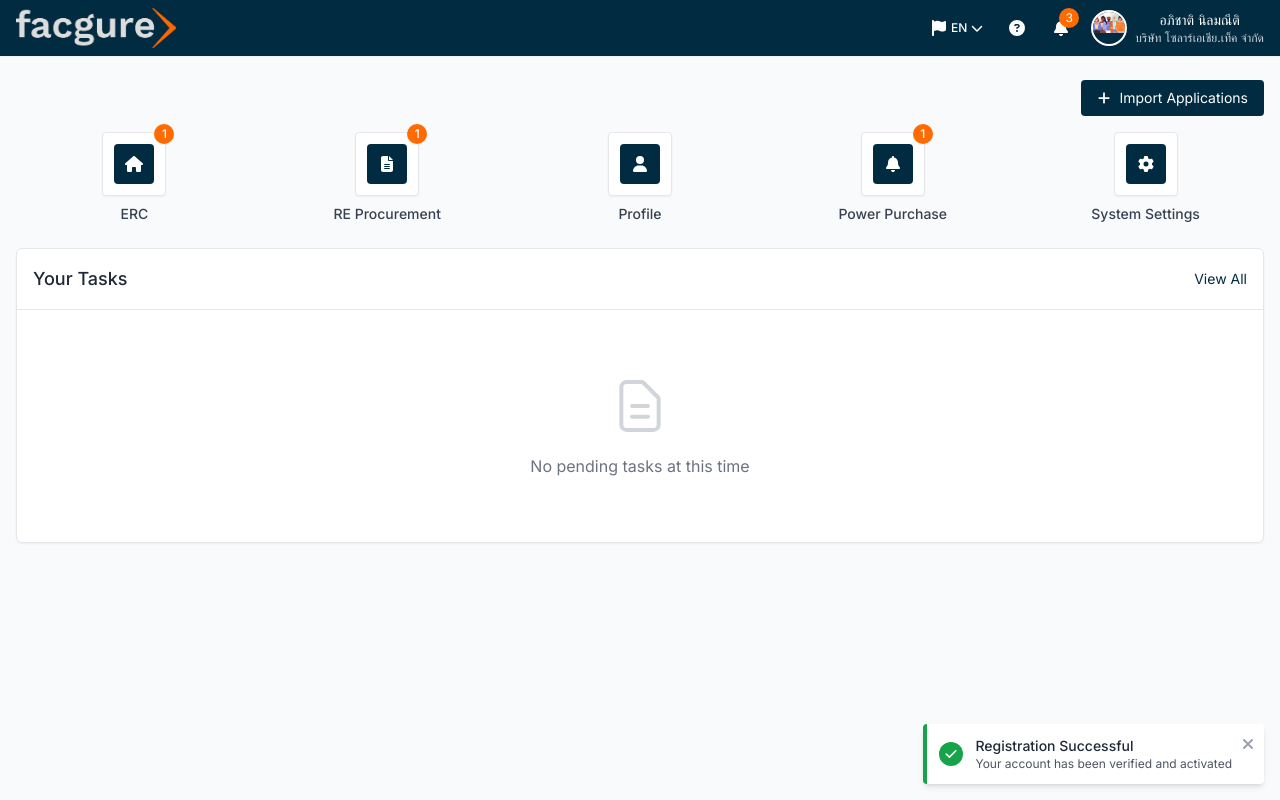
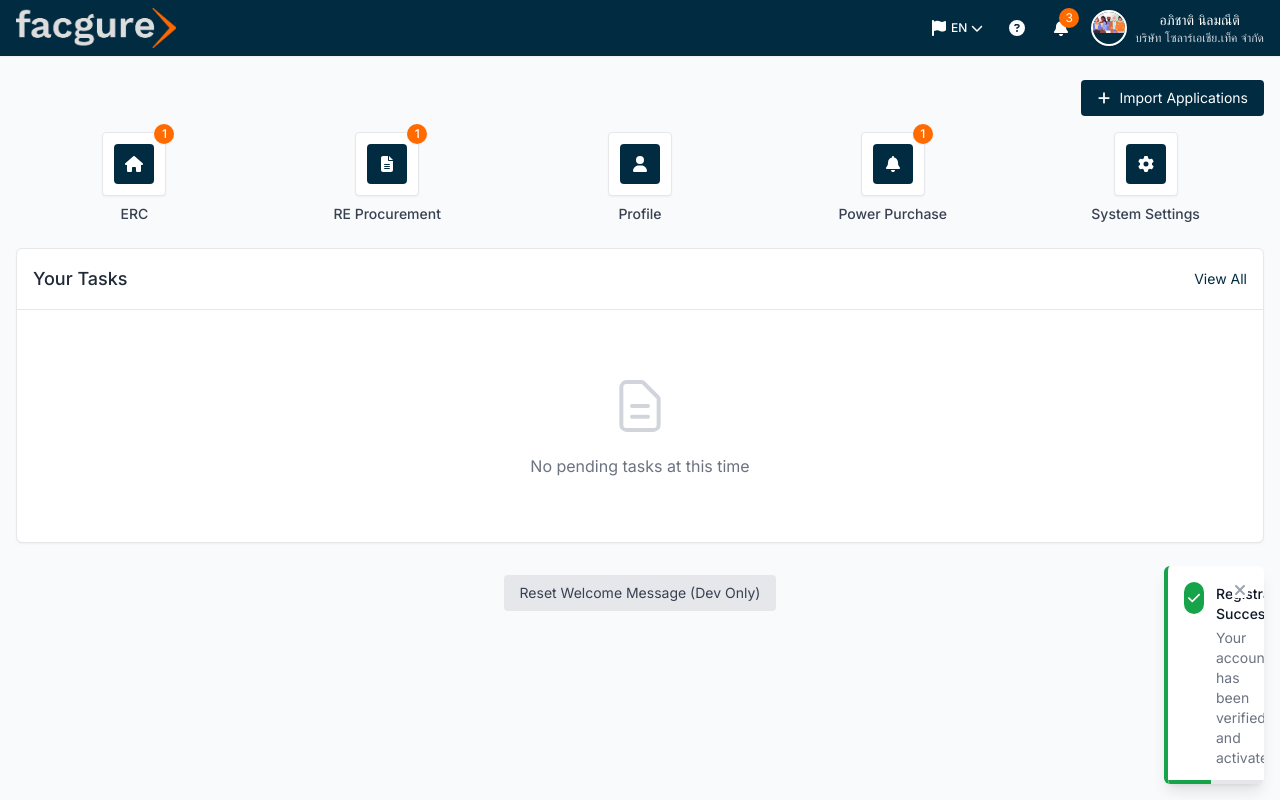
Before and after one commit to tkosin/Launchpad-Framework, a Next.js app: page / in a window 1280 px wide. Built offline with nearby package versions, Linux system fonts and the light colour scheme.

Commit message:
feat: convert registration success dialog to auto-hide toast
Update success dialog to use toast system with auto-hide.

Co-authored-by: Yod <32434679+tkosin@users.noreply.github.com>

```diff
--- a/app/layout.tsx
+++ b/app/layout.tsx
@@ -4,6 +4,7 @@ import "./globals.css"
 import { config } from "@fortawesome/fontawesome-svg-core"
 import "@fortawesome/fontawesome-svg-core/styles.css"
 import { LanguageProvider } from "@/contexts/language-context"
+import { ToastProvider } from "@/contexts/toast-context"
 
 // Prevent Font Awesome from adding its CSS since we did it manually above
 config.autoAddCss = false
@@ -28,7 +29,9 @@ export default function RootLayout({
         />
       </head>
       <body>
-        <LanguageProvider>{children}</LanguageProvider>
+        <LanguageProvider>
+          <ToastProvider>{children}</ToastProvider>
+        </LanguageProvider>
       </body>
     </html>
   )
--- a/app/page.tsx
+++ b/app/page.tsx
@@ -2,21 +2,22 @@
 
 import Image from "next/image"
 import { FontAwesomeIcon } from "@fortawesome/react-fontawesome"
-import { faBell, faCircleQuestion, faFlag, faChevronDown, faXmark, faPlus } from "@fortawesome/free-solid-svg-icons"
+import { faBell, faCircleQuestion, faFlag, faChevronDown, faPlus } from "@fortawesome/free-solid-svg-icons"
 import { useState, useEffect } from "react"
 import { AvatarChangeModal } from "@/components/avatar-change-modal"
 import { AppIcon } from "@/components/app-icon"
 import { UnifiedSidebar } from "@/components/unified-sidebar"
 import { useLanguage } from "@/contexts/language-context"
+import { useToast } from "@/contexts/toast-context"
 import { loadApps, convertToAppType } from "@/utils/app-loader"
 import type { AppWithIcon } from "@/types/app-manifest"
 import type { AppType } from "@/types/app"
 
 export default function Dashboard() {
   const { t, language, setLanguage } = useLanguage()
+  const { showToast } = useToast()
   const [allApps, setAllApps] = useState<AppWithIcon[]>([])
   const [installedApps, setInstalledApps] = useState<AppType[]>([])
-  const [showNotification, setShowNotification] = useState(true)
   const [notifications, setNotifications] = useState([
     {
       id: 1,
@@ -70,6 +71,20 @@ export default function Dashboard() {
     }
   }, [])
 
+  // Show registration success toast on initial load
+  useEffect(() => {
+    // Check if this is the first visit
+    const hasSeenWelcome = localStorage.getItem("hasSeenWelcome")
+
+    if (!hasSeenWelcome) {
+      // Show the welcome toast with a longer duration (8 seconds)
+      setTimeout(() => {
+        showToast("success", t("congratulations"), t("verificationComplete"), 8000)
+        localStorage.setItem("hasSeenWelcome", "true")
+      }, 1000) // Delay by 1 second to ensure the page has loaded
+    }
+  }, [showToast, t])
+
   const handleNavbarColorChange = (color: string) => {
     setNavbarColor(color)
     localStorage.setItem("navbarColor", color)
@@ -94,15 +109,22 @@ export default function Dashboard() {
         timestamp: new Date().toISOString(),
       }
       setNotifications([newNotification, ...notifications])
+
+      // Show toast notification
+      showToast("success", t("appInstalled"), `${app.name} ${t("appInstalledMessage")}`)
     }
   }
 
   const handleDeleteApp = (id: number) => {
-    setInstalledApps(installedApps.filter((app) => app.id !== id))
-  }
+    // Find the app name before removing it
+    const appToDelete = installedApps.find((app) => app.id === id)
 
-  const handleDismissNotification = () => {
-    setShowNotification(false)
+    if (appToDelete) {
+      setInstalledApps(installedApps.filter((app) => app.id !== id))
+
+      // Show toast notification
+      showToast("info", t("appRemoved"), `${appToDelete.name} ${t("appRemovedMessage")}`)
+    }
   }
 
   const openSidebar = (section: "help" | "notifications" | "profile" | "appstore") => {
@@ -120,10 +142,16 @@ export default function Dashboard() {
 
   const clearAllNotifications = () => {
     setNotifications([])
+
+    // Show toast notification
+    showToast("info", t("notificationsCleared"), t("notificationsClearedMessage"))
   }
 
   const handleAvatarChange = (newAvatarUrl: string) => {
     setUserAvatar(newAvatarUrl)
+
+    // Show toast notification
+    showToast("success", t("avatarUpdated"), t("avatarUpdatedMessage"))
   }
 
   // Determine if text should be white or black based on background color
@@ -162,6 +190,12 @@ export default function Dashboard() {
   // Add a function to count notifications per app
   const getNotificationCountForApp = (appId: number) => {
     return notifications.filter((notification) => notification.appId === appId).length
+  }
+
+  // Function to reset welcome message (for testing)
+  const resetWelcomeMessage = () => {
+    localStorage.removeItem("hasSeenWelcome")
+    window.location.reload()
   }
 
   return (
@@ -306,34 +340,19 @@ export default function Dashboard() {
             </div>
           </div>
         </div>
+
+        {/* For development/testing only - button to reset welcome message */}
+        {process.env.NODE_ENV === "development" && (
+          <div className="mt-8 text-center">
+            <button
+              onClick={resetWelcomeMessage}
+              className="px-4 py-2 bg-gray-200 text-gray-700 rounded-md text-sm hover:bg-gray-300 transition-colors"
+            >
+              Reset Welcome Message (Dev Only)
+            </button>
+          </div>
+        )}
       </main>
-
-      {/* Success Notification */}
-      {showNotification && (
-        <div className="fixed bottom-4 right-4 z-50 bg-white rounded-md shadow-md p-3 pr-8 flex items-center gap-3 max-w-sm border-l-4 border-green-600">
-          <div className="bg-green-600 rounded-full p-1 flex-shrink-0">
-            <svg
-              xmlns="http://www.w3.org/2000/svg"
-              className="h-4 w-4 text-white"
-              viewBox="0 0 20 20"
-              fill="currentColor"
-            >
-              <path
-                fillRule="evenodd"
-                d="M16.707 5.293a1 1 0 010 1.414l-8 8a1 1 0 01-1.414 0l-4-4a1 1 0 011.414-1.414L8 12.586l7.293-7.293a1 1 0 011.414 0z"
-                clipRule="evenodd"
-              />
-            </svg>
-          </div>
-          <div className="text-sm">
-            <p className="font-medium text-gray-800">{t("congratulations")}</p>
-            <p className="text-gray-600 text-xs">{t("verificationComplete")}</p>
-          </div>
-          <button className="absolute top-2 right-2" onClick={handleDismissNotification}>
-            <FontAwesomeIcon icon={faXmark} className="h-4 w-4 text-gray-400" />
-          </button>
-        </div>
-      )}
 
       {/* Unified Sidebar */}
       <UnifiedSidebar
--- /dev/null
+++ b/components/ui/toast-container.tsx
@@ -0,0 +1,20 @@
+"use client"
+
+import { Toast, type ToastProps } from "./toast"
+
+interface ToastContainerProps {
+  toasts: ToastProps[]
+  removeToast: (id: string) => void
+}
+
+export function ToastContainer({ toasts, removeToast }: ToastContainerProps) {
+  if (toasts.length === 0) return null
+
+  return (
+    <div className="fixed bottom-4 right-4 z-50 flex flex-col gap-2">
+      {toasts.map((toast) => (
+        <Toast key={toast.id} {...toast} onClose={removeToast} />
+      ))}
+    </div>
+  )
+}
--- a/components/ui/toast.tsx
+++ b/components/ui/toast.tsx
@@ -1,129 +1,122 @@
 "use client"
 
-import * as React from "react"
-import * as ToastPrimitives from "@radix-ui/react-toast"
-import { cva, type VariantProps } from "class-variance-authority"
-import { X } from "lucide-react"
+import { FontAwesomeIcon } from "@fortawesome/react-fontawesome"
+import { faCheck, faXmark, faInfoCircle, faExclamationTriangle } from "@fortawesome/free-solid-svg-icons"
+import { useState, useEffect } from "react"
 
-import { cn } from "@/lib/utils"
+export type ToastType = "success" | "error" | "info" | "warning"
 
-const ToastProvider = ToastPrimitives.Provider
+export interface ToastProps {
+  id: string
+  type: ToastType
+  title: string
+  message?: string
+  duration?: number
+  onClose: (id: string) => void
+}
 
-const ToastViewport = React.forwardRef<
-  React.ElementRef<typeof ToastPrimitives.Viewport>,
-  React.ComponentPropsWithoutRef<typeof ToastPrimitives.Viewport>
->(({ className, ...props }, ref) => (
-  <ToastPrimitives.Viewport
-    ref={ref}
-    className={cn(
-      "fixed top-0 z-[100] flex max-h-screen w-full flex-col-reverse p-4 sm:bottom-0 sm:right-0 sm:top-auto sm:flex-col md:max-w-[420px]",
-      className
-    )}
-    {...props}
-  />
-))
-ToastViewport.displayName = ToastPrimitives.Viewport.displayName
+export function Toast({ id, type, title, message, duration = 5000, onClose }: ToastProps) {
+  const [isVisible, setIsVisible] = useState(true)
+  const [progress, setProgress] = useState(100)
 
-const toastVariants = cva(
-  "group pointer-events-auto relative flex w-full items-center justify-between space-x-4 overflow-hidden rounded-md border p-6 pr-8 shadow-lg transition-all data-[swipe=cancel]:translate-x-0 data-[swipe=end]:translate-x-[var(--radix-toast-swipe-end-x)] data-[swipe=move]:translate-x-[var(--radix-toast-swipe-move-x)] data-[swipe=move]:transition-none data-[state=open]:animate-in data-[state=closed]:animate-out data-[swipe=end]:animate-out data-[state=closed]:fade-out-80 data-[state=closed]:slide-out-to-right-full data-[state=open]:slide-in-from-top-full data-[state=open]:sm:slide-in-from-bottom-full",
-  {
-    variants: {
-      variant: {
-        default: "border bg-background text-foreground",
-        destructive:
-          "destructive group border-destructive bg-destructive text-destructive-foreground",
-      },
-    },
-    defaultVariants: {
-      variant: "default",
-    },
+  useEffect(() => {
+    const startTime = Date.now()
+    const endTime = startTime + duration
+
+    const timer = setInterval(() => {
+      const now = Date.now()
+      const remaining = endTime - now
+      const newProgress = (remaining / duration) * 100
+
+      if (remaining <= 0) {
+        clearInterval(timer)
+        setIsVisible(false)
+        setTimeout(() => onClose(id), 300) // Allow time for exit animation
+      } else {
+        setProgress(newProgress)
+      }
+    }, 100)
+
+    return () => clearInterval(timer)
+  }, [id, duration, onClose])
+
+  const getToastStyles = () => {
+    switch (type) {
+      case "success":
+        return {
+          icon: faCheck,
+          bgColor: "bg-green-600",
+          borderColor: "border-green-600",
+          textColor: "text-green-700",
+          progressColor: "bg-green-600",
+        }
+      case "error":
+        return {
+          icon: faXmark,
+          bgColor: "bg-red-500",
+          borderColor: "border-red-600",
+          textColor: "text-red-700",
+          progressColor: "bg-red-600",
+        }
+      case "warning":
+        return {
+          icon: faExclamationTriangle,
+          bgColor: "bg-amber-500",
+          borderColor: "border-amber-600",
+          textColor: "text-amber-700",
+          progressColor: "bg-amber-600",
+        }
+      case "info":
+      default:
+        return {
+          icon: faInfoCircle,
+          bgColor: "bg-facgure-blue",
+          borderColor: "border-facgure-blue",
+          textColor: "text-facgure-blue",
+          progressColor: "bg-facgure-blue",
+        }
+    }
   }
-)
 
-const Toast = React.forwardRef<
-  React.ElementRef<typeof ToastPrimitives.Root>,
-  React.ComponentPropsWithoutRef<typeof ToastPrimitives.Root> &
-    VariantProps<typeof toastVariants>
->(({ className, variant, ...props }, ref) => {
+  const styles = getToastStyles()
+
   return (
-    <ToastPrimitives.Root
-      ref={ref}
-      className={cn(toastVariants({ variant }), className)}
-      {...props}
-    />
+    <div
+      className={`max-w-sm w-full bg-white shadow-lg rounded-lg pointer-events-auto border-l-4 ${styles.borderColor} overflow-hidden transition-all duration-300 ${
+        isVisible ? "opacity-100 translate-y-0" : "opacity-0 translate-y-2"
+      }`}
+    >
+      <div className="p-4 relative">
+        <div className="flex items-start">
+          <div className={`flex-shrink-0 ${styles.bgColor} rounded-full p-1`}>
+            <FontAwesomeIcon icon={styles.icon} className="h-3 w-3 text-white" />
+          </div>
+          <div className="ml-3 w-0 flex-1 pt-0.5">
+            <p className="text-sm font-medium text-gray-900">{title}</p>
+            {message && <p className="mt-1 text-sm text-gray-500">{message}</p>}
+          </div>
+          <div className="ml-4 flex-shrink-0 flex">
+            <button
+              className="bg-white rounded-md inline-flex text-gray-400 hover:text-gray-500 focus:outline-none"
+              onClick={() => {
+                setIsVisible(false)
+                setTimeout(() => onClose(id), 300)
+              }}
+            >
+              <span className="sr-only">Close</span>
+              <FontAwesomeIcon icon={faXmark} className="h-4 w-4" />
+            </button>
+          </div>
+        </div>
+
+        {/* Progress bar */}
+        <div className="h-1 w-full bg-gray-200 absolute bottom-0 left-0">
+          <div
+            className={`h-full ${styles.progressColor} transition-all duration-100 ease-linear`}
+            style={{ width: `${progress}%` }}
+          />
+        </div>
+      </div>
+    </div>
   )
-})
-Toast.displayName = ToastPrimitives.Root.displayName
-
-const ToastAction = React.forwardRef<
-  React.ElementRef<typeof ToastPrimitives.Action>,
-  React.ComponentPropsWithoutRef<typeof ToastPrimitives.Action>
->(({ className, ...props }, ref) => (
-  <ToastPrimitives.Action
-    ref={ref}
-    className={cn(
-      "inline-flex h-8 shrink-0 items-center justify-center rounded-md border bg-transparent px-3 text-sm font-medium ring-offset-background transition-colors hover:bg-secondary focus:outline-none focus:ring-2 focus:ring-ring focus:ring-offset-2 disabled:pointer-events-none disabled:opacity-50 group-[.destructive]:border-muted/40 group-[.destructive]:hover:border-destructive/30 group-[.destructive]:hover:bg-destructive group-[.destructive]:hover:text-destructive-foreground group-[.destructive]:focus:ring-destructive",
-      className
-    )}
-    {...props}
-  />
-))
-ToastAction.displayName = ToastPrimitives.Action.displayName
-
-const ToastClose = React.forwardRef<
-  React.ElementRef<typeof ToastPrimitives.Close>,
-  React.ComponentPropsWithoutRef<typeof ToastPrimitives.Close>
->(({ className, ...props }, ref) => (
-  <ToastPrimitives.Close
-    ref={ref}
-    className={cn(
-      "absolute right-2 top-2 rounded-md p-1 text-foreground/50 opacity-0 transition-opacity hover:text-foreground focus:opacity-100 focus:outline-none focus:ring-2 group-hover:opacity-100 group-[.destructive]:text-red-300 group-[.destructive]:hover:text-red-50 group-[.destructive]:focus:ring-red-400 group-[.destructive]:focus:ring-offset-red-600",
-      className
-    )}
-    toast-close=""
-    {...props}
-  >
-    <X className="h-4 w-4" />
-  </ToastPrimitives.Close>
-))
-ToastClose.displayName = ToastPrimitives.Close.displayName
-
-const ToastTitle = React.forwardRef<
-  React.ElementRef<typeof ToastPrimitives.Title>,
-  React.ComponentPropsWithoutRef<typeof ToastPrimitives.Title>
->(({ className, ...props }, ref) => (
-  <ToastPrimitives.Title
-    ref={ref}
-    className={cn("text-sm font-semibold", className)}
-    {...props}
-  />
-))
-ToastTitle.displayName = ToastPrimitives.Title.displayName
-
-const ToastDescription = React.forwardRef<
-  React.ElementRef<typeof ToastPrimitives.Description>,
-  React.ComponentPropsWithoutRef<typeof ToastPrimitives.Description>
->(({ className, ...props }, ref) => (
-  <ToastPrimitives.Description
-    ref={ref}
-    className={cn("text-sm opacity-90", className)}
-    {...props}
-  />
-))
-ToastDescription.displayName = ToastPrimitives.Description.displayName
-
-type ToastProps = React.ComponentPropsWithoutRef<typeof Toast>
-
-type ToastActionElement = React.ReactElement<typeof ToastAction>
-
-export {
-  type ToastProps,
-  type ToastActionElement,
-  ToastProvider,
-  ToastViewport,
-  Toast,
-  ToastTitle,
-  ToastDescription,
-  ToastClose,
-  ToastAction,
 }
--- /dev/null
+++ b/contexts/toast-context.tsx
@@ -0,0 +1,51 @@
+"use client"
+
+import { createContext, useContext, useState, useCallback, type ReactNode } from "react"
+import { ToastContainer } from "@/components/ui/toast-container"
+import type { ToastProps, ToastType } from "@/components/ui/toast"
+
+interface ToastContextType {
+  showToast: (type: ToastType, title: string, message?: string, duration?: number) => void
+  removeToast: (id: string) => void
+}
+
+const ToastContext = createContext<ToastContextType | undefined>(undefined)
+
+export function ToastProvider({ children }: { children: ReactNode }) {
+  const [toasts, setToasts] = useState<ToastProps[]>([])
+
+  const removeToast = useCallback((id: string) => {
+    setToasts((prevToasts) => prevToasts.filter((toast) => toast.id !== id))
+  }, [])
+
+  const showToast = useCallback(
+    (type: ToastType, title: string, message?: string, duration = 5000) => {
+      const id = `toast-${Date.now()}-${Math.random().toString(36).substr(2, 9)}`
+      const newToast: ToastProps = {
+        id,
+        type,
+        title,
+        message,
+        duration,
+        onClose: removeToast,
+      }
+      setToasts((prevToasts) => [...prevToasts, newToast])
+    },
+    [removeToast],
+  )
+
+  return (
+    <ToastContext.Provider value={{ showToast, removeToast }}>
+      {children}
+      <ToastContainer toasts={toasts} removeToast={removeToast} />
+    </ToastContext.Provider>
+  )
+}
+
+export function useToast() {
+  const context = useContext(ToastContext)
+  if (context === undefined) {
+    throw new Error("useToast must be used within a ToastProvider")
+  }
+  return context
+}
```
Also changed, not shown: components/avatar-change-modal.tsx (+51 -13 lines), components/color-palette.tsx (+50 -11 lines), components/unified-sidebar.tsx (+10 -5 lines), contexts/language-context.tsx (+33 -0 lines).
